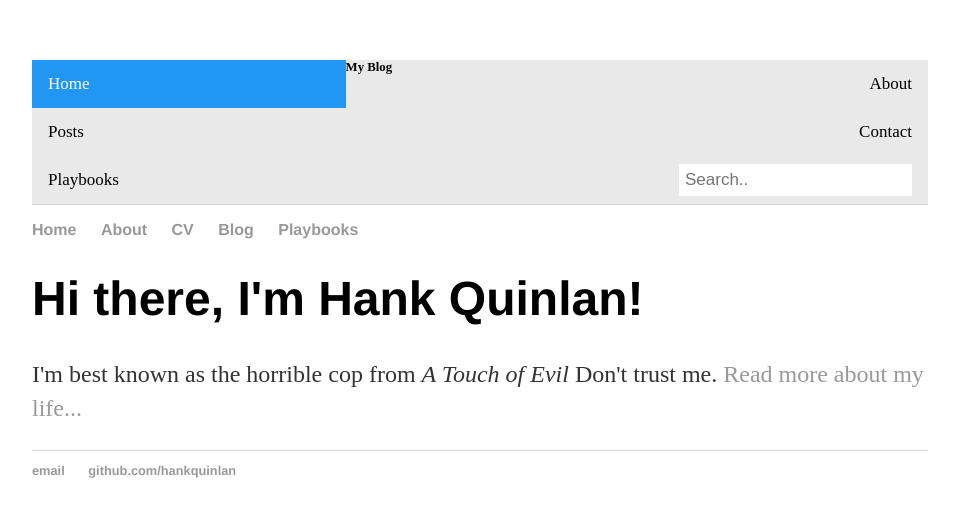
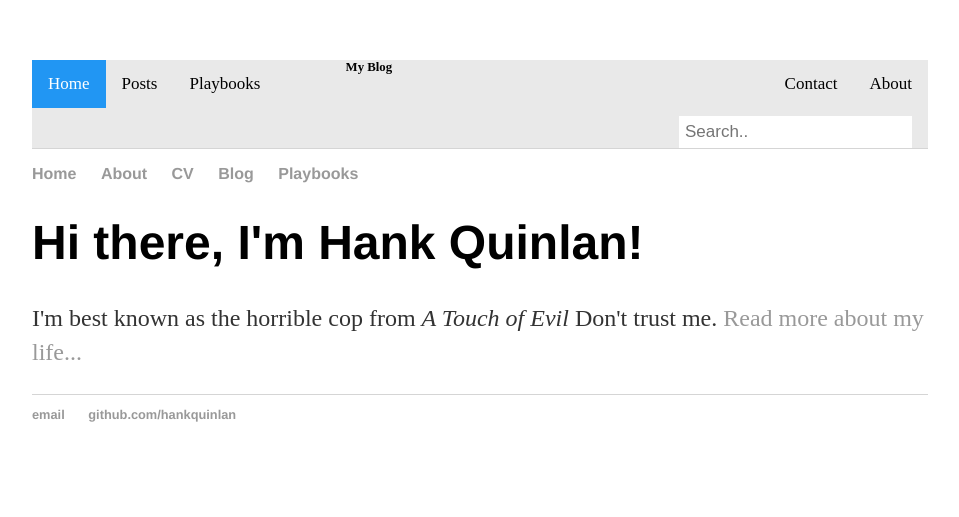
Before and after one commit to billparry99/billparry99.github.io, a Jekyll site: the page built from index.html, in a window 1280 px wide. Shown: the top 517 px of the page, without its empty margins (160-1119 px from the left). Built offline with Jekyll 4.4.1, drawn with Linux system fonts in a browser that asks for light colours.

Commit message:
Update main.css

```diff
--- a/css/main.css
+++ b/css/main.css
@@ -64,7 +64,7 @@ ul.posts li {
 
 /* Style the links inside the navigation bar */
 .ltopnav a {
-    float: center;
+    float: left;
     display: block;
     color: black;
     text-align: left;
@@ -86,6 +86,7 @@ ul.posts li {
 }
 
 /* Style the search box inside the navigation bar */
+/* check then remove
 .ltopnav input[type=text] {
     float: right;
     padding: 6px;
@@ -94,6 +95,7 @@ ul.posts li {
     margin-right: 16px;
     font-size: 17px;
 }
+*/
 
 /* When the screen is less than 600px wide, stack the links and the search field vertically instead of horizontally */
 @media screen and (max-width: 600px) {
@@ -135,12 +137,14 @@ ul.posts li {
 }
 
 /* Style the "active" element to highlight the current page */
+/* check and then remove
 .ctopnav a.active {
     background-color: #2196F3;
     color: white;
-}
+} */
 
 /* Style the search box inside the navigation bar */
+/* Check then remove
 .ctopnav input[type=text] {
     float: right;
     padding: 6px;
@@ -149,6 +153,7 @@ ul.posts li {
     margin-right: 16px;
     font-size: 17px;
 }
+*/
 
 /* When the screen is less than 600px wide, stack the links and the search field vertically instead of horizontally */
 @media screen and (max-width: 600px) {
@@ -174,7 +179,7 @@ ul.posts li {
 
 /* Style the links inside the navigation bar */
 .rtopnav a {
-    float: center;
+    float: right;
     display: block;
     color: black;
     text-align: right;
@@ -190,10 +195,12 @@ ul.posts li {
 }
 
 /* Style the "active" element to highlight the current page */
+/* check then remove
 .rtopnav a.active {
     background-color: #2196F3;
     color: white;
 }
+*/
 
 /* Style the search box inside the navigation bar */
 .rtopnav input[type=text] {
```
